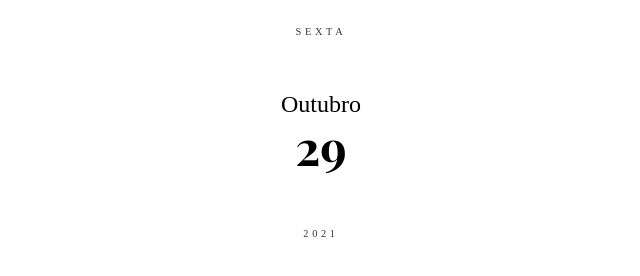
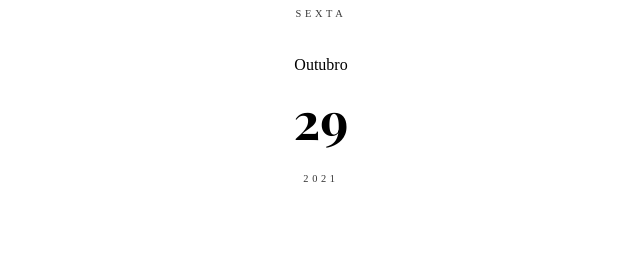
Before and after one commit to annagaudencio/notion_today, a plain HTML site: page index.html in a window 1280 px wide. Shown: the whole page, without its empty margins (319-959 px from the left). Drawn offline with nearby package versions, Linux system fonts and the light colour scheme; a web font is replaced by a local one.

Commit message:
Update style.css

```diff
--- a/style.css
+++ b/style.css
@@ -3,16 +3,13 @@
    -------------------------------------------------- */
 
 html {
-    max-width: 23em;
+    max-width: 18em;
     margin: 0 auto;
-    padding: 1.25em;
+    padding: 1em;
     font: 100% "Poppins", sans-serif;
     text-align: center;
     color: #363636;
 }
-
-
-
 
 
 
@@ -38,8 +35,8 @@ html {
    -------------------------------------------------- */
 
 .today-piece {
-    border-radius: 0.25rem;
-    padding: 1.6rem;
+    border-radius: 0.5rem;
+    padding: 0.5rem;
     font-size: 1.25em;
     text-align: center;
 }
@@ -83,13 +80,12 @@ html {
 .month {
     padding-top: 1.75rem;
     padding-bottom: 0;
-    font-size: 1.5em;
-    font-weight: 200;
+    font-size: 1em;
+    font-weight: 400;
 }
 .date {
-    padding-top: 0;
-    padding-bottom: 1.75rem;
-    font-size: 3em;
+    padding: 1rem;
+    font-size: 3.2em;
   font-family: 'Playfair Display', serif;
 }
 
```
